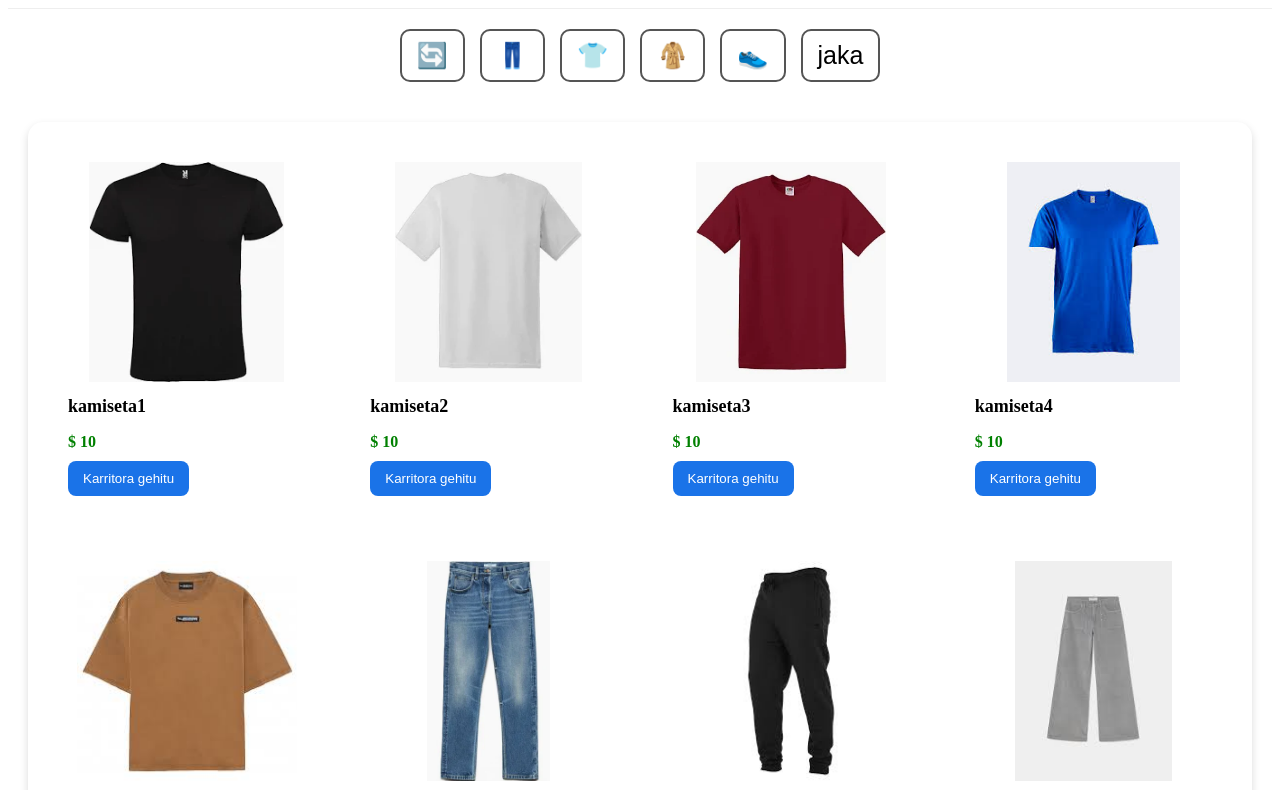
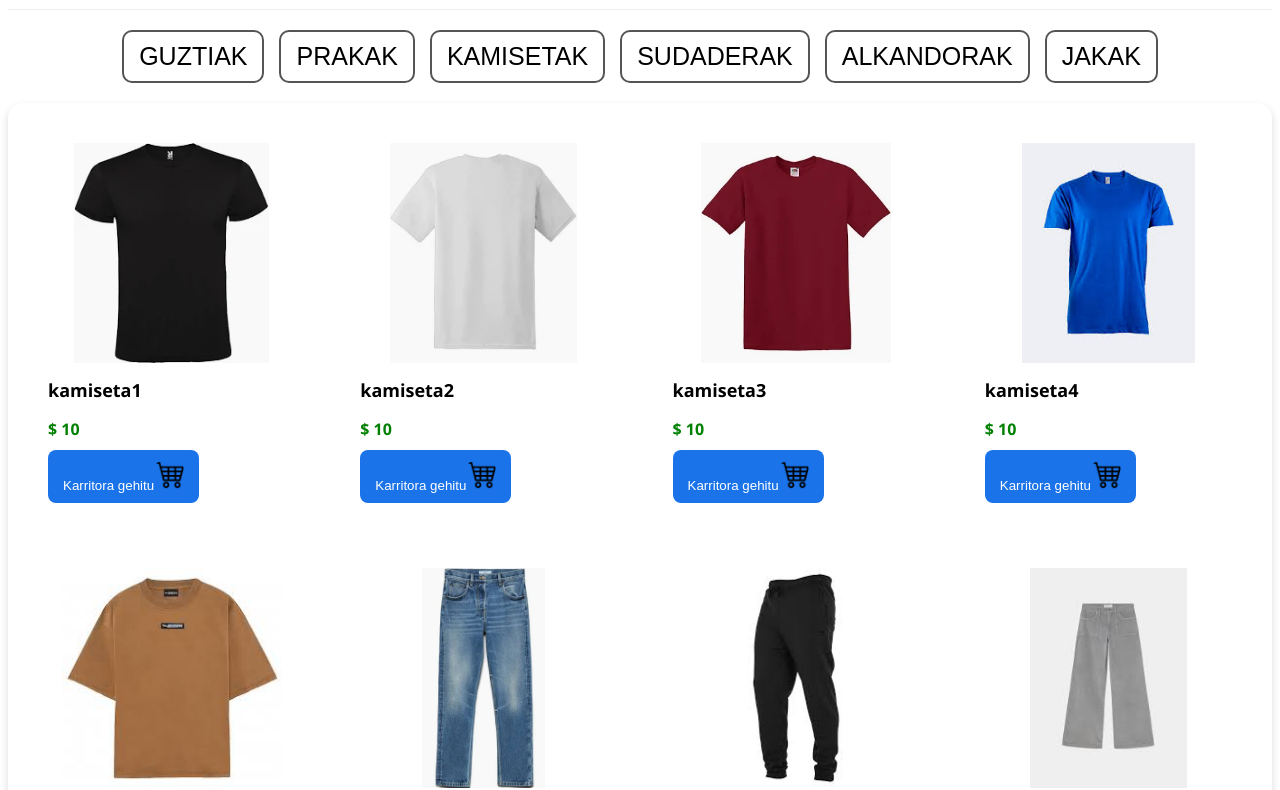
Before and after one commit to umendibe/ERRONKA-3, a plain HTML site: page WEB ORRIA/produktuak.html in a window 1280 px wide. Shown: the part 194-984 px from the top of the page. Drawn offline with Linux system fonts and the light colour scheme.

Commit message:
produktuen funtzionamendua bukatuta

```diff
--- a/WEB ORRIA/footer.css
+++ b/WEB ORRIA/footer.css
@@ -52,7 +52,7 @@ footer {
 }
 
 #footer2 a img {
-
+    object-fit: cover;
     height: 50px;
     width: 50px;
 }
--- a/WEB ORRIA/header.css
+++ b/WEB ORRIA/header.css
@@ -22,7 +22,7 @@ nav {
 }
 
 .nav-logo img {
-   width: 150px;
+    width: 150px;
     height: 150px;
 }
 
@@ -31,3 +31,11 @@ nav ul {
     list-style: none;
     gap: 30px;
 }
+
+nav li {
+    transition: transform 0.3s ease;
+}
+
+nav li:hover {
+    transform: scale(1.1);
+}
--- a/WEB ORRIA/index.css
+++ b/WEB ORRIA/index.css
@@ -52,7 +52,6 @@ body {
     margin-top: 20px;
     font-size: 1.5rem;
     color: #888;
-    animation: bounce 2s infinite;
 }
 
 
--- a/WEB ORRIA/js/produktuak.js
+++ b/WEB ORRIA/js/produktuak.js
@@ -181,12 +181,12 @@ const produktuakBistaratu = (bistaratzekoProduktuak) => {
     kontenidoa.innerHTML = ""
     bistaratzekoProduktuak.forEach(produktua => {
         const div = document.createElement("div")
-        div.className = "produktuak"
+        div.className = "produktua"
         div.innerHTML = `
       <img src="${produktua.img}" alt="produktuArgazkia">
       <h3>${produktua.izena}</h3>
       <p class="Prezioa"> $ ${produktua.prezioa}</p>
-      <button>Karritora gehitu</button>
+      <button>Karritora gehitu<img src="img/carro.png"></button>
     `
     kontenidoa.append(div)
     });
--- a/WEB ORRIA/produktuak.css
+++ b/WEB ORRIA/produktuak.css
@@ -1,3 +1,7 @@
+html {
+    font-family: 'Segoe UI', Tahoma, Geneva, Verdana, sans-serif;
+}
+
 .filtro_elementuak {
     display: flex;
     justify-content: center;
@@ -21,9 +25,11 @@
     transform: scale(1.1);
 }
 
-.produktuak {
+.produktua {
     gap: 25px;
     padding: 20px;
+    transition: transform 0.3s ease;
+    animation: fadeIn 0.7s ease-in-out;
 }
 
 .produktuak>div {
@@ -69,9 +75,20 @@
     background: #0d47a1;
 }
 
+.produktua button img {
+    width: 30px;
+    height: 30px;
+
+}
+
 #kontenidoa {
     display: grid;
     grid-template-columns: repeat(auto-fill, minmax(250px, 1fr));
     gap: 25px;
     padding: 20px;
 }
+
+@keyframes fadeIn {
+    from { opacity: 0; transform: translateY(10px); }
+    to { opacity: 1; transform: translateY(0); }
+}
--- a/WEB ORRIA/produktuak.html
+++ b/WEB ORRIA/produktuak.html
@@ -31,12 +31,12 @@
 
     <main>
         <div class="filtro_elementuak">
-            <button id="guztiak">🔄</button>
-            <button id="prakak">👖</button>
-            <button id="kamisetak">👕</button>
-            <button id="sudaderak">🧥</button>
-            <button id="alkandorak">👟</button>
-            <button id="jakak">jaka</button>
+            <button id="guztiak">GUZTIAK</button>
+            <button id="prakak">PRAKAK</button>
+            <button id="kamisetak">KAMISETAK</button>
+            <button id="sudaderak">SUDADERAK</button>
+            <button id="alkandorak">ALKANDORAK</button>
+            <button id="jakak">JAKAK</button>
         </div>
 
         <div class="produktuak">
```
Also changed, not shown: WEB ORRIA/img/carro.png (added).
